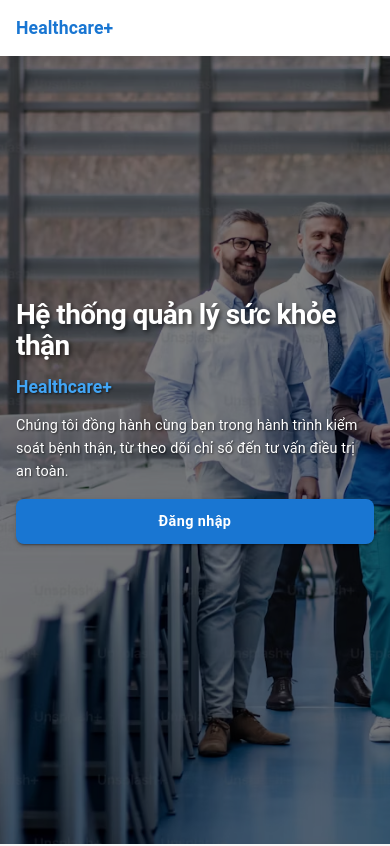
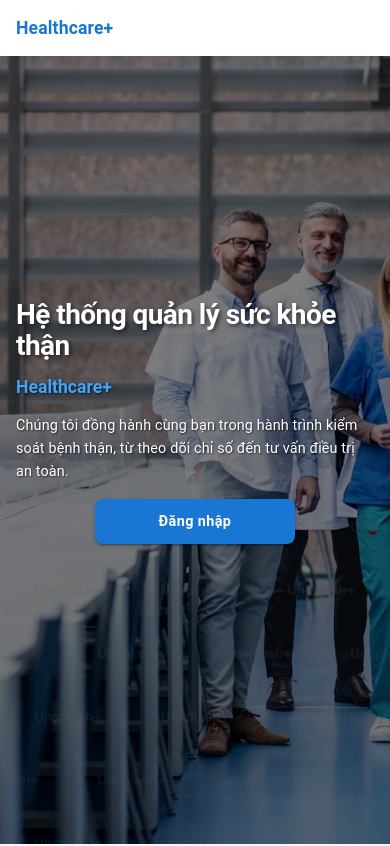
Before and after one commit to DucNguyenSeven/fe_healthcare, a Next.js app: page / in a window 390 px wide. Shown: the top 846 px of the page. Built offline with nearby package versions, Linux system fonts and the light colour scheme; some icons are missing.

Commit message:
style(landing): adjust HeroSection layout properties for improved responsiveness

```diff
--- a/src/features/landing/components/HeroSection.tsx
+++ b/src/features/landing/components/HeroSection.tsx
@@ -142,7 +142,9 @@
                 px: { xs: 2.5, md: 3 },
                 fontSize: { xs: '0.9rem', md: '1rem' },
                 fontWeight: 600,
-                minWidth: { xs: '100%', sm: 'auto' },
+                width: { xs: '200px', sm: 'auto' },
+                minWidth: { xs: '200px', sm: 'auto' },
+                alignSelf: { xs: 'center', sm: 'flex-start' },
                 backgroundColor: 'primary.main',
                 '&:hover': {
                   backgroundColor: 'primary.dark',
```
